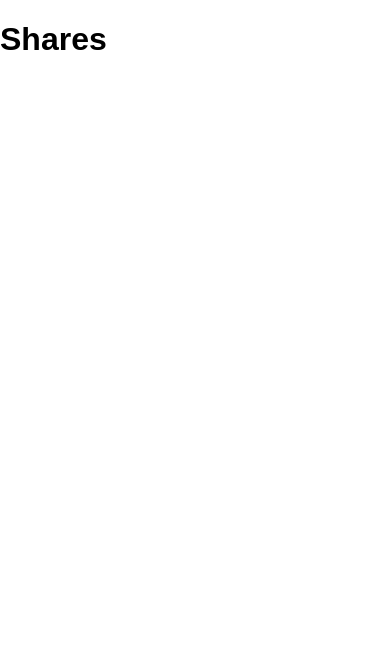
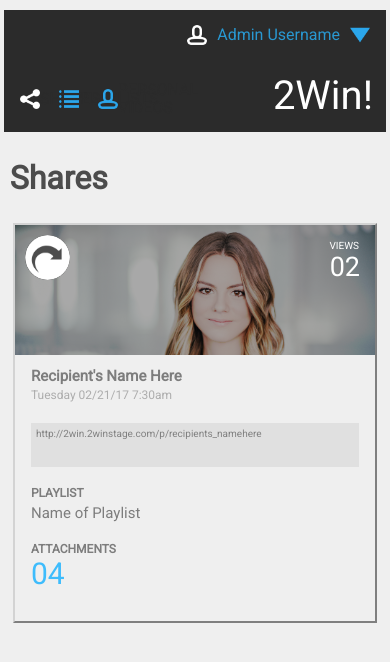
Before and after one commit to tlgreg86/tg-comp-challenge-2, a plain HTML site: page index.html in a window 390 px wide. Drawn offline with Linux system fonts and the light colour scheme.

Commit message:
Add files in mobile setup

```diff
--- a/index.html
+++ b/index.html
@@ -1,56 +1,67 @@
-<!DOCTYPE html>
+<!doctype html>
 <html>
   <head>
     <meta charset="utf-8">
     <title>Static Comp Challenge #2</title>
     <link rel="stylesheet" href="normalize.css" type="text/css">
     <link rel="stylesheet" href="styles.css" type="text/css">
+    <!-- <link rel="stylesheet" href="styles-redo.css" type="text/css"> -->
+    <link href="https://fonts.googleapis.com/css?family=Roboto:300,400" rel="stylesheet">
+    <meta name="viewport" content="width=device-width, initial-scale=1, user-scalable=true;">
   </head>
   <body>
 
-    <header>
+    <div class="container">
 
-    </header>
+      <header>
+        <div class="header-icons-right">
+          <img src="images/profile-white.png" alt="username icon" width="20px">
+          <p class="admin">Admin Username</p>
+          <img src="images/downarrow.png" alt="drop down icon" width="20px">
+        </div>
+        <div class="header-icons-left">
+          <img src="images/share.png" alt="shares" width="20px">
+          <p class="link-1">SHARES</p>
+          <img src="images/list.png" alt="playlists" width="20px">
+          <p class="link-2">PLAYLISTS</p>
+          <img src="images/profile-blue.png" alt="personal videos icon" width="20px">
+          <p class="link-2">PERSONAL VIDEOS</p>
+        </div>
+        <p class="win">2Win!</p>
+      </header>
 
-    <section class="title-section">
-      <h1>Shares</h1>
-    </section>
+      <section class="title-section">
+        <h1>Shares</h1>
+      </section>
 
-    <section class="">
+      <section class="container">
 
-      <section class="card-1">
+        <section class="box">
+          <div class="icons card-1">
+            <div class="view">
+              <p class="views">VIEWS</p>
+              <p class="number">02</p>
+            </div>
+            <img src="images/redoarrow.png" alt="redo arrow" class="redo">
+          </div>
+          <div class="name">
+            <h2 class="name">Recipient's Name Here</h2>
+            <p class="date">Tuesday 02/21/17 7:30am</p>
+          </div>
+          <div class="link">
+            <a href="#">http://2win.2winstage.com/p/recipients_namehere</a>
+          </div>
+          <div class="playlist-attachment">
+            <h3>PLAYLIST</h3>
+            <p class="name">Name of Playlist</p>
+            <h3>ATTACHMENTS</h3>
+            <p class="num-attachments">04</p>
+          </div>
+        </section>
 
       </section>
 
-      <section class="card-2">
-
-      </section>
-
-      <section class="card-3">
-
-      </section>
-
-      <section class="card-4">
-
-      </section>
-
-      <section class="card-5">
-
-      </section>
-
-      <section class="card-6">
-
-      </section>
-
-      <section class="card-7">
-
-      </section>
-
-      <section class="card-8">
-
-      </section>
-
-    </section>
+    </div>
 
   </body>
 </html>
--- a/styles.css
+++ b/styles.css
@@ -1,5 +1,173 @@
+* {
+  box-sizing: border-box;
+}
+
 html,
 body {
+  font-family: 'Roboto', sans-serif;
   height: 100%;
   width: 100%;
+  display: flex;
+  flex-direction: column;
+  align-items: center;
+  background-color: #EFEFEF
 }
+
+header {
+  display: flex;
+  align-items: center;
+  justify-content: space-between;
+  width: 100%;
+  height: 122px;
+  background-color: #2B2B2B;
+}
+
+.header-icons-right {
+  position: absolute;
+  top: 10px;
+  right: 20px;
+  display: flex;
+  align-items: center;
+  justify-content: space-between;
+}
+
+.admin {
+  padding: 0 10px 0 10px;
+  color: #2998D1;
+}
+
+.header-icons-left {
+  position: absolute;
+  top: 65px;
+  left: 20px;
+  display: flex;
+  align-items: center;
+  justify-content: space-between;
+}
+
+.win {
+  position: absolute;
+    top: 33px;
+    right: 17px;
+    color: white;
+    font-size: 40px;
+}
+
+.link-1 {
+  width: 19px;
+  color: #2B2B2B;
+}
+
+.link-2 {
+  width: 19px;
+  color: #2B2B2B;
+}
+
+.title-section {
+  width: 97%;
+  height: 79px;
+  margin-top: -3px;
+  padding-top: 10px;
+  color: #4C4C4C;
+}
+
+.container {
+  width: 98%;
+  height: 100px;
+  margin-top: 10px;
+  display: flex;
+  flex-wrap: wrap;
+  justify-content: space-around;
+}
+
+.box {
+  width: 100%;
+  height: 400px;
+  margin: 5px;
+  border: 2px outset lightgrey;
+  display: flex;
+  flex-direction: column;
+}
+
+.redo {
+  width: 45px;
+  margin: 10px 0 0 10px;
+  background-color: #4D4D4D;
+  border-radius: 23px;
+}
+
+.name-object {
+  margin-left: 12px;
+}
+
+.name {
+  font-size: 15px;
+  color: #7d7d7d;
+  width: 91%;
+  align-self: center;
+}
+
+.date {
+  font-size: 12px;
+  margin: -8px 0 20px 0;
+  color: #ADADAD;
+}
+
+.link {
+  width: 91%;
+  height: 44px;
+  align-self: center;
+  background-color: rgba(211, 211, 211, 0.51);
+  word-wrap: break-word;
+}
+
+a {
+  font-size: 10px;
+  margin: 5px 5px;
+  text-decoration: none;
+  color: grey;
+}
+
+.playlist-attachment {
+  width: 91%;
+  align-self: center;}
+
+h3 {
+  font-size: 12px;
+  margin: 20px 12px -10px 0;
+  color: #7d7d7d;
+}
+
+.num-attachments {
+  color: #3EBCFC;
+  font-size: 30px;
+  margin-top: 10px;
+}
+
+.icons {
+  height: 33.333%;
+  background-image: url(images/professional-headshot-1.jpg);
+  background-repeat: no-repeat;
+  background-position: top;
+  background-size: cover;
+  background-blend-mode: darken;
+  background-color: rgba(128, 128, 128, 0.67);
+  display: flex;
+  flex-direction: row;
+  align-items: flex-start;
+}
+
+.views {
+  position: absolute;
+  right: 31px;
+  font-size: 10px;
+  color: #FFF;
+  margin-top: 15px;
+}
+
+.number {
+  color: white;
+  position: absolute;
+  font-size: 27px;
+  right: 30px;
+}
```
Also changed, not shown: images/2win.png (added), images/downarrow.png (added), images/ironman.jpg (added), images/list.png (added), images/professional-headshot-1.jpg (added), images/profile-blue.png (added), images/profile-white.png (added), images/redoarrow.png (added), images/share.png (added).
